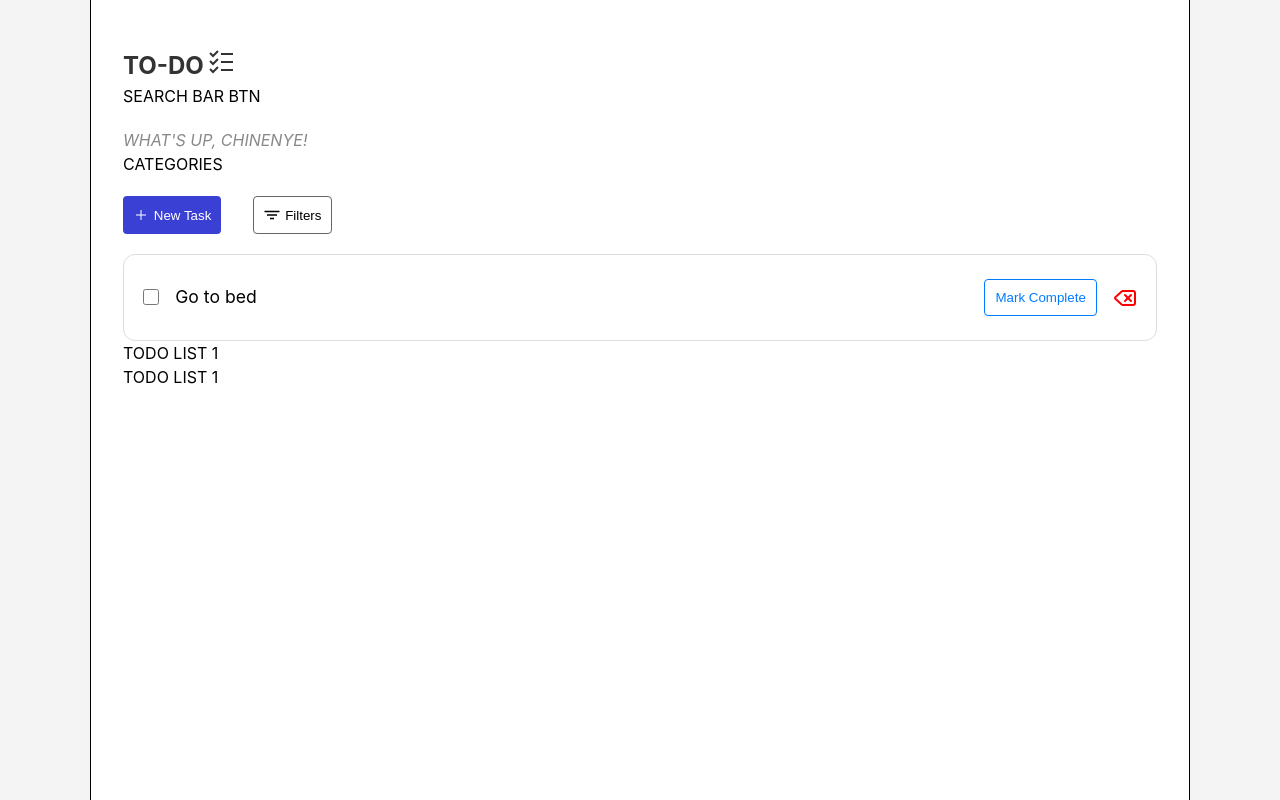
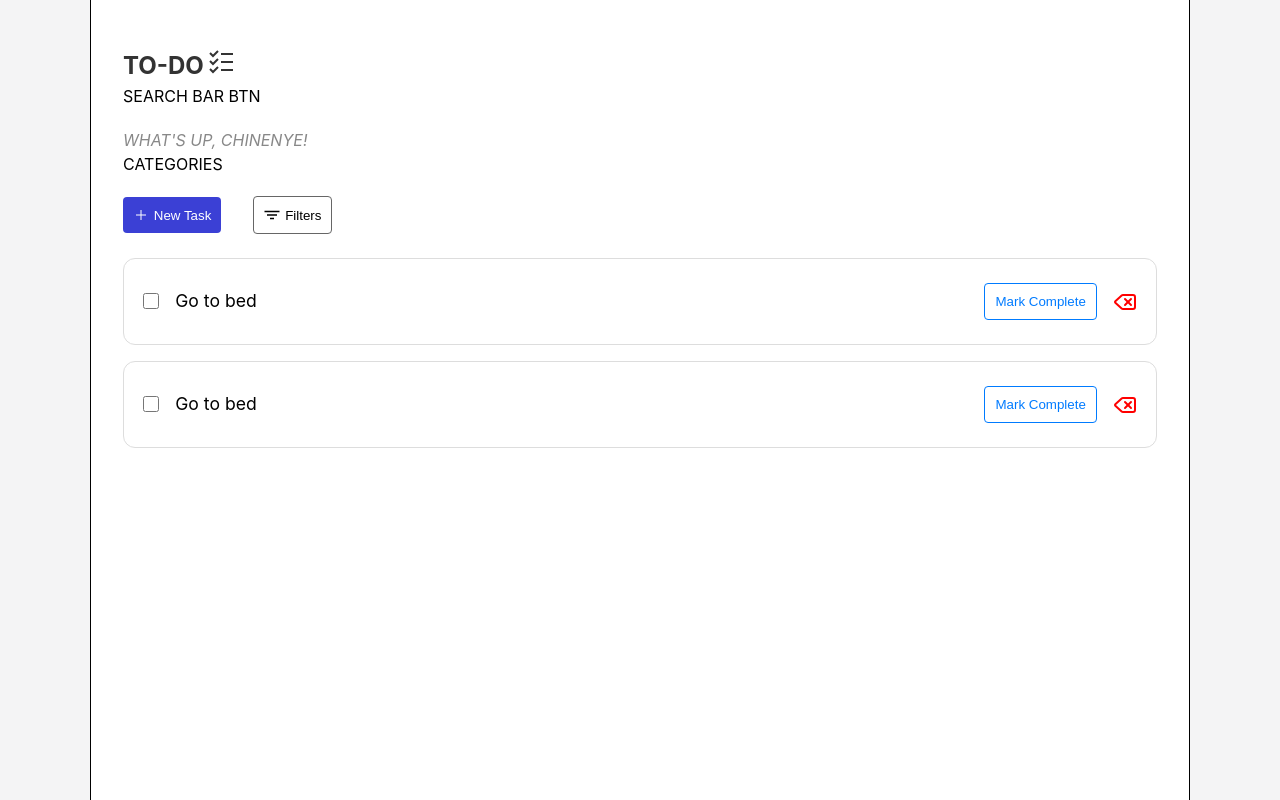
Before and after one commit to CrownedTechie/todo-list, a React (Vite) app: page / in a window 1280 px wide. Built offline with nearby package versions, Linux system fonts and the light colour scheme.

Commit message:
--style tweaks

```diff
--- a/src/App.css
+++ b/src/App.css
@@ -23,27 +23,26 @@
 }
 
 h1 {
-    font-size: 24px;
+    font-size: 1.5rem;
     font-weight: bold;
     color: #333;
 }
 
-
 .welcome-message {
-    margin-top: 20px;
+    margin-top: 1.25rem;
     font-style: italic;
     color: #888;
 }
 
 .task-actions {
-    margin-top: 20px;
+    margin-top: 1.25rem;
     display: flex;
-    /* justify-content: space-between; */
+    align-items: center;
     gap: 2rem;
 }
 
 .task-list {
-    margin-top: 20px;
+    margin-top: 1.5rem;
     list-style: none;
-    padding: 0;
+    /* padding: 0; */
 }
--- a/src/App.tsx
+++ b/src/App.tsx
@@ -33,8 +33,7 @@ function App() {
 
           <ul className="task-list">
             <ListItem />
-            <li>TODO LIST 1</li>
-            <li>TODO LIST 1</li>
+            <ListItem />
           </ul>
         </section>
       </Container>
--- a/src/components/listItem/style.module.css
+++ b/src/components/listItem/style.module.css
@@ -7,6 +7,7 @@
     justify-content: space-between;
     align-items: center;
     font-size: 1.1rem;
+    margin-bottom: 1rem;
 }
 
 .li div {
```
